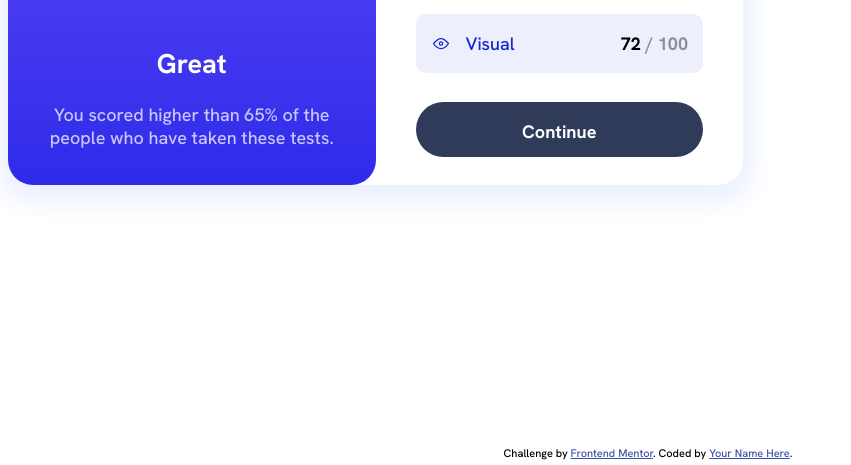
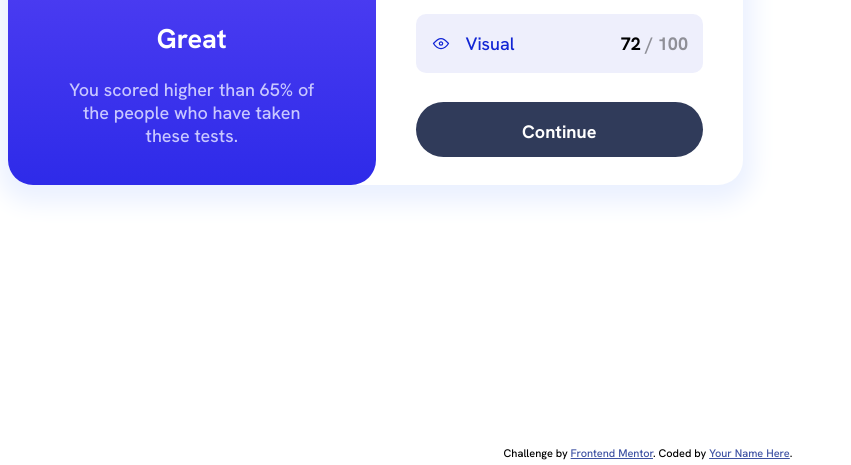
Before and after one commit to habmin/frontend-mentor-results-summary-component, a plain HTML site: page index.html in a window 1280 px wide. Shown: the part 335-800 px from the top of the page, without its empty margins (0-851 px from the left). Drawn offline with Linux system fonts and the light colour scheme.

Commit message:
styled results-text

```diff
--- a/index.html
+++ b/index.html
@@ -21,7 +21,7 @@
     </div>
     <div>
       <h2 class="white">Great</h2>
-      <p class="light-lavender">You scored higher than 65% of the people who have taken these tests.</p>
+      <p class="results-text light-lavender">You scored higher than 65% of the people who have taken these tests.</p>
     </div>
   </div>
   <div class="summary-box sections-sizing">
--- a/stylesheet.css
+++ b/stylesheet.css
@@ -134,6 +134,10 @@ body {
     text-align: center;
 }
 
+.results-text {
+    margin: 0 20px 20px 20px;
+}
+
 .summary-box {
     align-items: start;
 }
```
